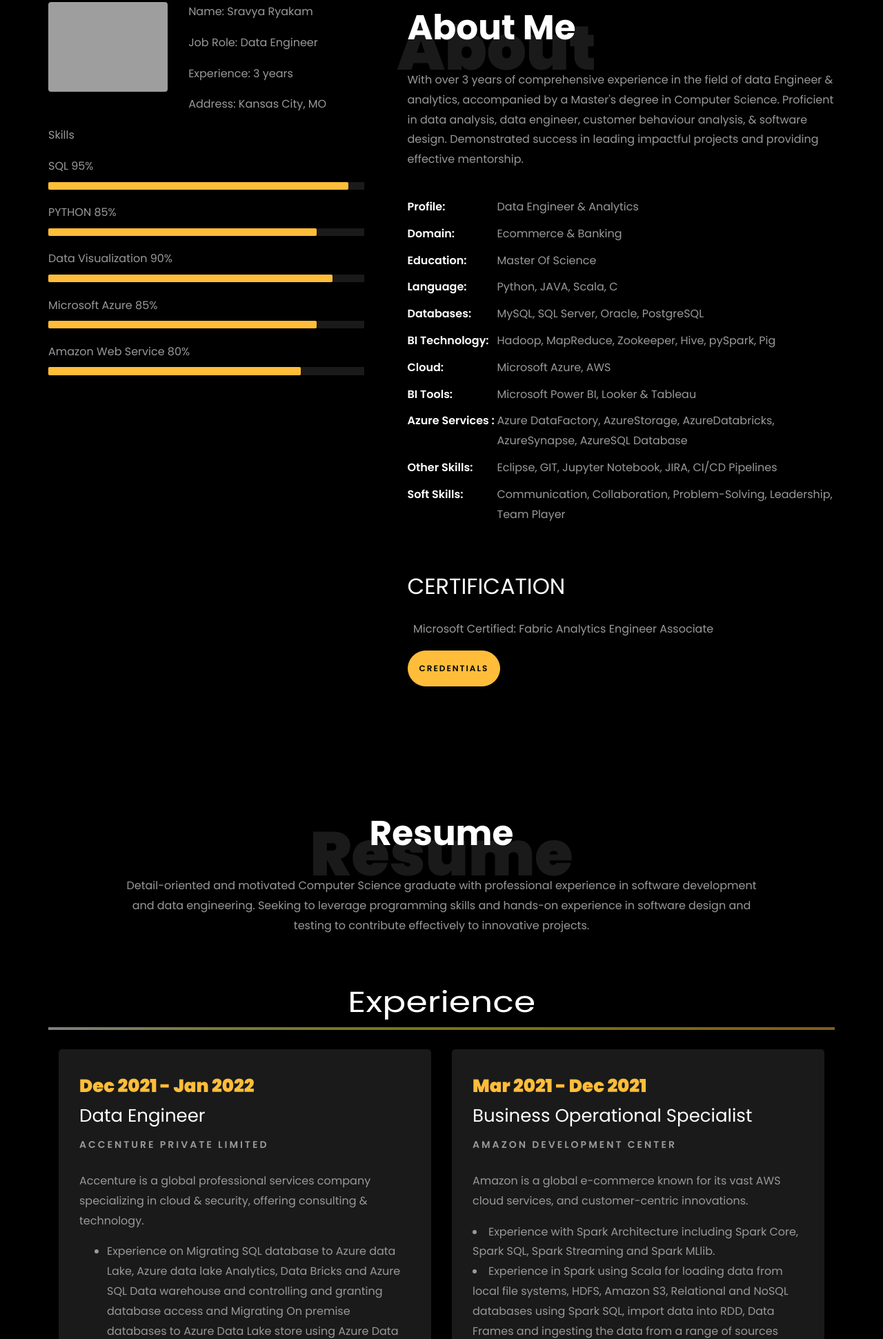
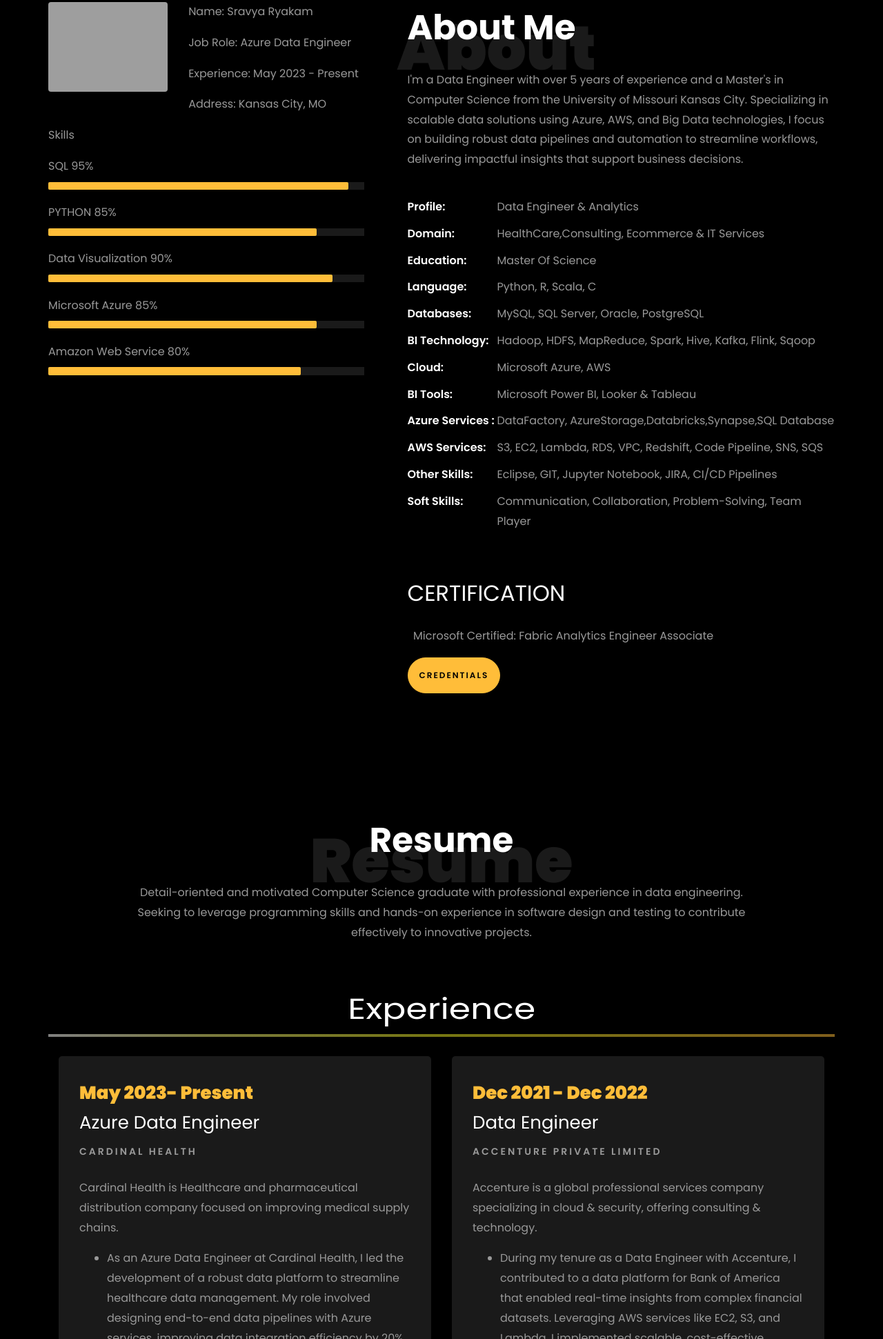
Before and after one commit to SravyaRyakam/Portfolio, a plain HTML site: page index.html in a window 1280 px wide. Shown: the part 859-2800 px from the top of the page at 69% size. Drawn offline with Linux system fonts and the light colour scheme; grey boxes are pictures that could not be loaded; files whose address does not match are found by name.

Commit message:
Update index.html

```diff
--- a/index.html
+++ b/index.html
@@ -159,9 +159,10 @@
 
 						// Create an array of typing text
 						const typingTexts = [
-						'Data Engineer ',
+						'Azure Data Engineer ',
+						'Data Engineer',
 						'Data Analyst ',
-						'Software Engineer  ',
+						'Data & Reporting Analyst ',
 						];
 
 						// Create a function to display the typing animation for a given text
@@ -220,8 +221,8 @@
 									<div class="col-sm-6 col-md-7">
 									  <div class="about-info">
 										<p><span class="title-s">Name: </span> <span>Sravya Ryakam</span></p>
-										<p><span class="title-s">Job Role: </span> <span>Data Engineer</span></p>
-										<p><span class="title-s">Experience: </span> <span>3 years</span></p>
+										<p><span class="title-s">Job Role: </span> <span>Azure Data Engineer</span></p>
+										<p><span class="title-s">Experience: </span> <span>May 2023 - Present</span></p>
 										<p><span class="title-s">Address: </span> <span>Kansas City, MO</span></p>
 									  </div>
 									</div>
@@ -270,21 +271,20 @@
 								<h1 class="big">About</h1>
 								<h2 class="mb-4">About Me</h2>
 
-								<p>With over 3 years of comprehensive experience in the field of data Engineer & analytics, accompanied by a Master's degree in Computer Science.
-									Proficient in data analysis, data engineer, customer behaviour analysis, &amp; software design.
-									Demonstrated success in leading impactful projects and providing effective mentorship.</p>
+								<p>I'm a Data Engineer with over 5 years of experience and a Master's in Computer Science from the University of Missouri Kansas City. Specializing in scalable data solutions using Azure, AWS, and Big Data technologies, I focus on building robust data pipelines and automation to streamline workflows, delivering impactful insights that support business decisions.</p>
 								<ul class="about-info mt-4 px-md-0 px-2">
 									<li class="d-flex"><span>Profile:</span> <span>Data Engineer &amp; Analytics</span></li>
-									<li class="d-flex"><span>Domain:</span> <span>Ecommerce &amp; Banking</span></li>
+									<li class="d-flex"><span>Domain:</span> <span>HealthCare,Consulting, Ecommerce &amp; IT Services</span></li>
 									<li class="d-flex"><span>Education:</span> <span>Master Of Science</span></li>
-									<li class="d-flex"><span>Language:</span> <span>Python, JAVA, Scala, C</span></li>
+									<li class="d-flex"><span>Language:</span> <span>Python, R, Scala, C</span></li>
 									<li class="d-flex"><span>Databases:</span> <span>MySQL, SQL Server, Oracle, PostgreSQL</span></li>
-									<li class="d-flex"><span>BI Technology:</span> <span>Hadoop, MapReduce, Zookeeper, Hive, pySpark, Pig</span></li>
+									<li class="d-flex"><span>BI Technology:</span> <span>Hadoop, HDFS, MapReduce, Spark, Hive, Kafka, Flink, Sqoop</span></li>
 									<li class="d-flex"><span>Cloud:</span> <span>Microsoft Azure, AWS</span></li>
 									<li class="d-flex"><span>BI Tools:</span> <span>Microsoft Power BI, Looker &amp; Tableau</span></li>
-									<li class="d-flex"><span>Azure Services	:</span> <span>Azure DataFactory, AzureStorage, AzureDatabricks, AzureSynapse, AzureSQL Database</span></li>
+									<li class="d-flex"><span>Azure Services	:</span> <span>DataFactory, AzureStorage,Databricks,Synapse,SQL Database</span></li>
+									<li class="d-flex"><span>AWS Services:</span> <span>S3, EC2, Lambda, RDS, VPC, Redshift, Code Pipeline, SNS, SQS</span></li>
 									<li class="d-flex"><span>Other Skills:</span> <span>Eclipse, GIT, Jupyter Notebook, JIRA, CI/CD Pipelines</span></li>
-									<li class="d-flex"><span>Soft Skills:</span> <span>Communication, Collaboration, Problem-Solving, Leadership, Team Player</span></li>
+									<li class="d-flex"><span>Soft Skills:</span> <span>Communication, Collaboration, Problem-Solving, Team Player</span></li>
 
 								</ul>
 							</div>
@@ -315,7 +315,7 @@
           <div class="col-md-10 heading-section text-center ftco-animate">
           	<h1 class="big big-2">Resume</h1>
             <h2 class="mb-4">Resume</h2>
-            <p>Detail-oriented and motivated Computer Science graduate with professional experience in software development and data engineering. Seeking to leverage programming skills and hands-on experience in software design and testing to contribute effectively to innovative projects.</p>
+            <p>Detail-oriented and motivated Computer Science graduate with professional experience in data engineering. Seeking to leverage programming skills and hands-on experience in software design and testing to contribute effectively to innovative projects.</p>
           </div>
         </div>
 
@@ -326,21 +326,27 @@
 		<br>
 
 		<div class="row">
+			<div class="col-md-6">
+				<div class="resume-wrap ftco-animate">
+					<span class="date">May 2023- Present</span>
+					<h2>Azure Data Engineer</h2>
+					<span class="position">Cardinal Health</span>
+					<p class="mt-4">Cardinal Health is Healthcare and pharmaceutical distribution company focused on improving medical supply chains.
+						<ul>
+							<li>As an Azure Data Engineer at Cardinal Health, I led the development of a robust data platform to streamline healthcare data management. My role involved designing end-to-end data pipelines with Azure services, improving data integration efficiency by 20%. By implementing Spark, Snowflake, and Cosmos DB, I optimized ETL processes to reduce data errors by 30% and enhance operational accuracy.</li>
+						</ul>
+					</p>
+				</div>
+
+			</div>
 				<div class="col-md-6">
 					<div class="resume-wrap ftco-animate">
-						<span class="date">Dec 2021 - Jan 2022</span>
+						<span class="date">Dec 2021 - Dec 2022</span>
 						<h2>Data Engineer</h2>
 						<span class="position">Accenture Private Limited</span>
 						<p class="mt-4">Accenture is a global professional services company specializing in cloud & security, offering consulting & technology.
 							<ul>
-								<li>Experience on Migrating SQL database to Azure data Lake, Azure data lake Analytics, Data Bricks and Azure SQL Data warehouse and controlling and granting database access and Migrating On premise databases to Azure Data Lake store using Azure Data factory.</li>
-								<li>Create and deploy impactful BI reports and dashboards using Tableau and Power BI.</li>
-								<!-- <li>Utilized Azure Data Pipeline, Azure Data Factory, and Azure Databricks for innovative data solutions.</li>
-								<li>Managed data modeling, stored procedures, and ETL processes using PySpark, Spark SQL and Snowflake.</li>
-								<li>Enhanced BI solutions with PowerBI for reporting, analytics, and dashboards, ensuring data accuracy and integrity, while conducting data validation and analysis. </li> -->
-								<!-- <li>Led data migration projects, including on-premises to cloud, using Data Warehousing techniques.</li>
-								<li>Established CI/CD pipelines using Azure DevOps and developed big data solutions on Azure Databricks.</li>
-								<li>Facilitated project management and stakeholder engagement, fostering collaborative workflows and data-driven decision-making.</li> -->
+								<li>During my tenure as a Data Engineer with Accenture, I contributed to a data platform for Bank of America that enabled real-time insights from complex financial datasets. Leveraging AWS services like EC2, S3, and Lambda, I implemented scalable, cost-effective solutions for fraud detection and risk management. My work enhanced ETL processes by 15%, improving banking decision-making.</li>
 							</ul>
 						</p>
 					</div>
@@ -349,24 +355,14 @@
 
 				<div class="col-md-6">
 					<div class="resume-wrap ftco-animate">
-						<span class="date">Mar 2021 - Dec 2021</span>
-						<h2>Business Operational Specialist</h2>
+						<span class="date">Mar 2021 - Aug 2021</span>
+						<h2>Data Analyst</h2>
 						<span class="position">Amazon Development Center</span>
 						<p class="mt-4">Amazon is a global e-commerce known for its vast AWS cloud services, and customer-centric innovations.
 							<ul>
 								</ul>
 								</p>
-								<li>Experience with Spark Architecture including Spark Core, Spark SQL, Spark Streaming and Spark MLlib.</li>
-								<li>Experience in Spark using Scala for loading data from local file systems, HDFS, Amazon S3, Relational and NoSQL databases using Spark SQL, import data into RDD, Data Frames and ingesting the data from a range of sources using Spark Streaming.</li>
-								<!-- <li>Maintained up-to-date knowledge of industry trends, technologies, and best practices to improve existing, processes continuously.</li>
-								<li>Designed and implemented secure database encryption protocols reducing potential data breaches by 30%</li>
-								<li>Automated tasks with stored procedures, functions, and triggers, reducing manual work by 30%.</li> -->
-								<!-- <li>Improved query performance by 15% through collaboration with analysts and engineers.</li>
-								<li>Implemented data security measures and access controls for compliance. </li> -->
-
-								<!-- <li>Performed in-depth market research and analysis to create online pages. Resulted in ~100% website growth and 30% increase in conversion rate YoY.</li>
-								<li>Delivered multiple training and mentorship sessions on analytical tools like SQL, MS Excel, Power BI, Tableau and Python.</li>
-								<li>Performed migration and enhancements for merchandising dashboard, involved data integration and its feature improvement.</li> -->
+								<li>At Amazon, I supported the seamless operation of software applications, reducing downtime by 10%. My responsibilities included SQL-based data analysis, building data pipelines with Apache Spark and Python, and creating Hive tables for structured data processing. I contributed to marketing insights with A/B testing and Power BI dashboards, which improved conversion rates by 12%. </li>
 							</ul>
 						</p>
 					</div>
@@ -374,22 +370,17 @@
 
 					<div class="col-md-6">
 						<div class="resume-wrap ftco-animate">
-							<span class="date">Mar 2020 - Mar 2021</span>
-							<h2>Business Intelligence Specialist</h2>
-							<span class="position">NTT Data- Intern</span>
-							<p class="mt-4">NTT DATA is a global IT services provider offering consulting and digital.
+							<span class="date">Aug 2019 - Mar 2021</span>
+							<h2>Data & Reporting Analyst</h2>
+							<span class="position">Genpact</span>
+							<p class="mt-4">Genpact specializes in digital transformation and business process management.
 								<ul>
 									</ul>
-									<li>Delivered multiple training and mentorship sessions on analytical tools like SQL, MS Excel, Power BI, Tableau and Python.</li>
-									<li>Experienced with Dimensional modeling, Data migration, Data cleansing, Data profiling, and ETL Processes features for data warehouses.</li>
-									<!-- <li>Designed and implemented data governance and quality practices, resolving data quality issues through profiling.</li>
-									<li>Created and maintained ETL processes for seamless data integration from multiple sources.</li>
-									<li>Collaborated with business stakeholders to translate data needs into technical specifications.</li> -->
+									<li>In my role as a Data & Reporting Analyst at Genpact, I developed a scalable big data ingestion framework using Spark and Scala, enabling efficient storage and processing of multi-terabyte datasets on Amazon S3. My work in data ingestion and automation with tools like Sqoop, Hive, and Control-M streamlined data workflows and supported complex analytics</li>
 								</ul>
 							</p>
 						</div>
 					</div>
-
 		<br>
 		<br>
 
```
